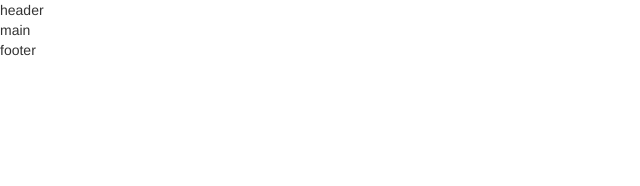
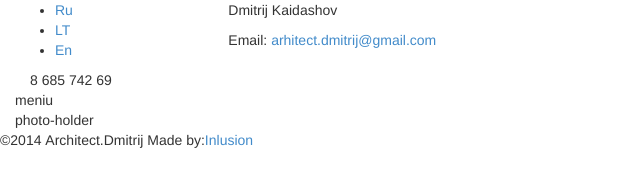
Before and after one commit to ruslankus/dmitrij-arhitect, a plain HTML site: page index.html in a window 1280 px wide. Shown: the whole page, without its empty margins (0-640 px from the left). Drawn offline with Linux system fonts and the light colour scheme.

Commit message:
continue work

```diff
--- a/index.html
+++ b/index.html
@@ -10,15 +10,34 @@
 <header>
 	<div class="container-fluid">
     	<div class="row">
-        	header
+        	<div class="col-xs-2 lang-holder">
+            	<ul class="clearfix">
+                	<li><a href="#">Ru</a></li>
+                	<li><a href="#">LT</a></li>
+                	<li><a href="#">En</a></li>
+                </ul>
+            </div><!--/lang-holder -->
+            <div class="col-xs-10 email-holder">
+            	<p>Dmitrij Kaidashov</p>
+                <p>Email: <a href="mailto:rhitect.dmitrij@gmail.com">arhitect.dmitrij@gmail.com</a></p>
+            </div><!--/email-holder -->
         </div><!--/row -->
+        <div class="col-xs-12 phohe-holder">
+        	<span>8&nbsp;685&nbsp;742&nbsp;69</span>
+        </div><!--/phone-holder -->
     </div><!--/container-fluid -->
 </header>
 
 <div id="main-content-wrapper">
 	<div class="container-fluid">
     	<div class="row">
-        	main
+        	<div class="meniu-holder col-xs-12">
+            meniu
+            </div><!--/meniu-holder -->
+
+            <div class="photo-holder col-xs-12">
+            photo-holder
+            </div><!--/photo-holder -->
         </div><!--/row -->
     </div><!-- /container-fluid -->
 </div><!--/main-content-wropper -->
@@ -26,7 +45,7 @@
 <footer>
 	<div class="container-fluid">
     	<div class="row">
-        	footer
+        	<p>&copy;2014&nbsp;Architect.Dmitrij&nbsp;Made&nbsp;by:<a href="href://inlu.net">Inlusion</a></p>
         </div><!--/row -->
 	</div><!--/container-fluid -->
 </footer>
```
